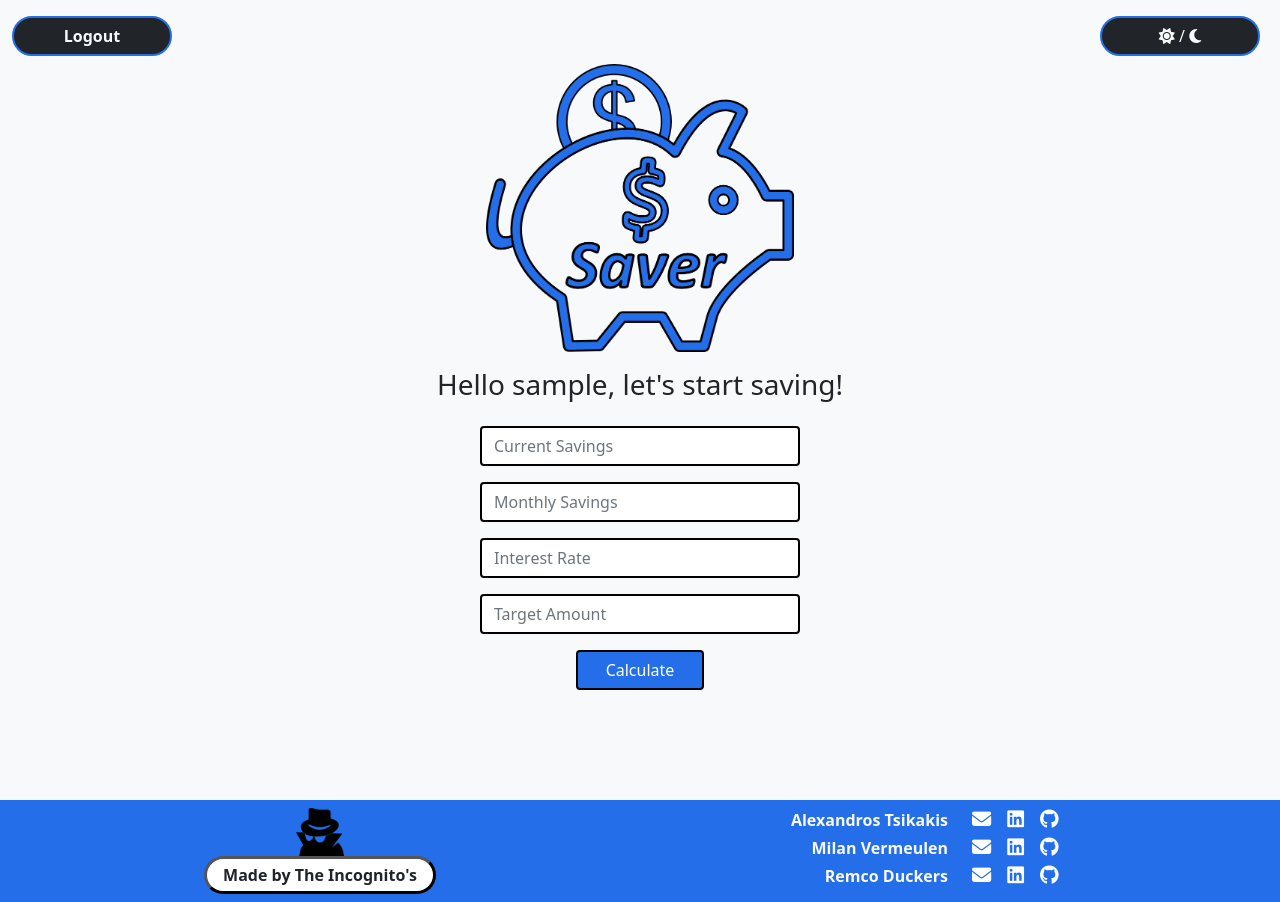
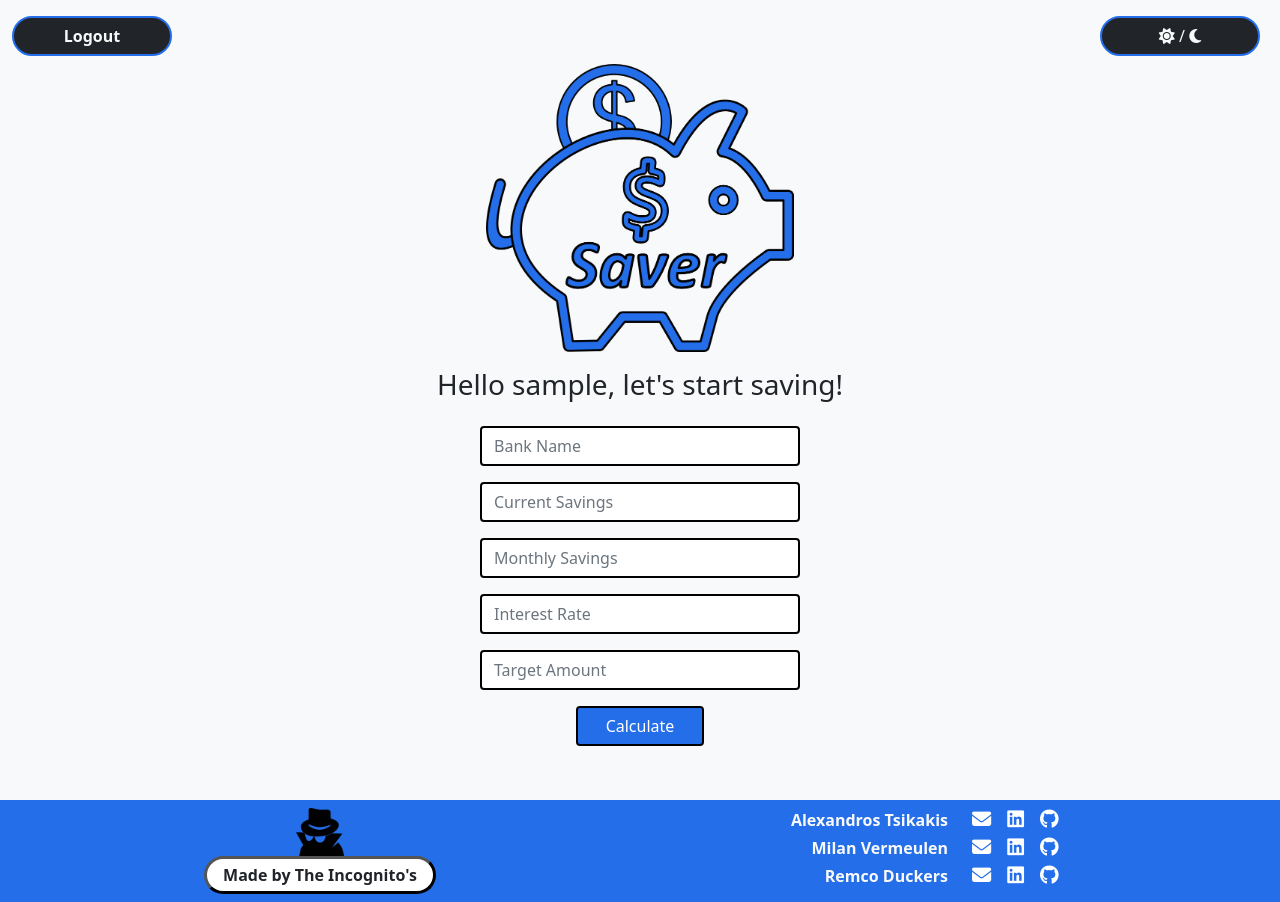
Before and after one commit to AlexTsika/saver, an Angular app: page /input in a window 1280 px wide. Built offline with nearby package versions, Linux system fonts and the light colour scheme; sample sign-in values are in the browser's storage.

Commit message:
added bank input to input component

```diff
--- a/src/app/input/input.component.html
+++ b/src/app/input/input.component.html
@@ -1,6 +1,10 @@
 <div class="row mb-1">
     <div class="col">
         <h3 class="mt-2 mb-4">Hello {{ storedUsername }}, let's start saving!</h3>
+        <p>
+            <input id="bankName" [(ngModel)]="bankName" type="text" class="form-control input-custom"
+            placeholder="Bank Name">
+        </p>
         <p>
             <input id="initialAmount" [(ngModel)]="initialAmount" type="number" class="form-control input-custom"
             placeholder="Current Savings">
--- a/src/app/input/input.component.ts
+++ b/src/app/input/input.component.ts
@@ -7,10 +7,11 @@ import { Router } from '@angular/router';
   styleUrls: ['./input.component.css']
 })
 export class InputComponent {
-  initialAmount: any = '';
+  initialAmount: any  = '';
   monthlyContribution: any = '';
   interestRate: any = '';
   years: any = '';
+  bankName: string = '';
   totalSavings: any = '';
   storedUsername: string = 'username';
   storedUserId: number | undefined;
@@ -38,10 +39,9 @@ export class InputComponent {
     }
 
 //set results array in local storage
+    localStorage.setItem('bankName', this.bankName);
     localStorage.setItem('results', JSON.stringify(results));
     localStorage.setItem('targetAmount', JSON.stringify(this.targetAmount));
-    console.log(localStorage.getItem('targetAmount'));
-    console.log(localStorage.getItem('results'));
     this.router.navigate(['/results']);
   }
 
```
